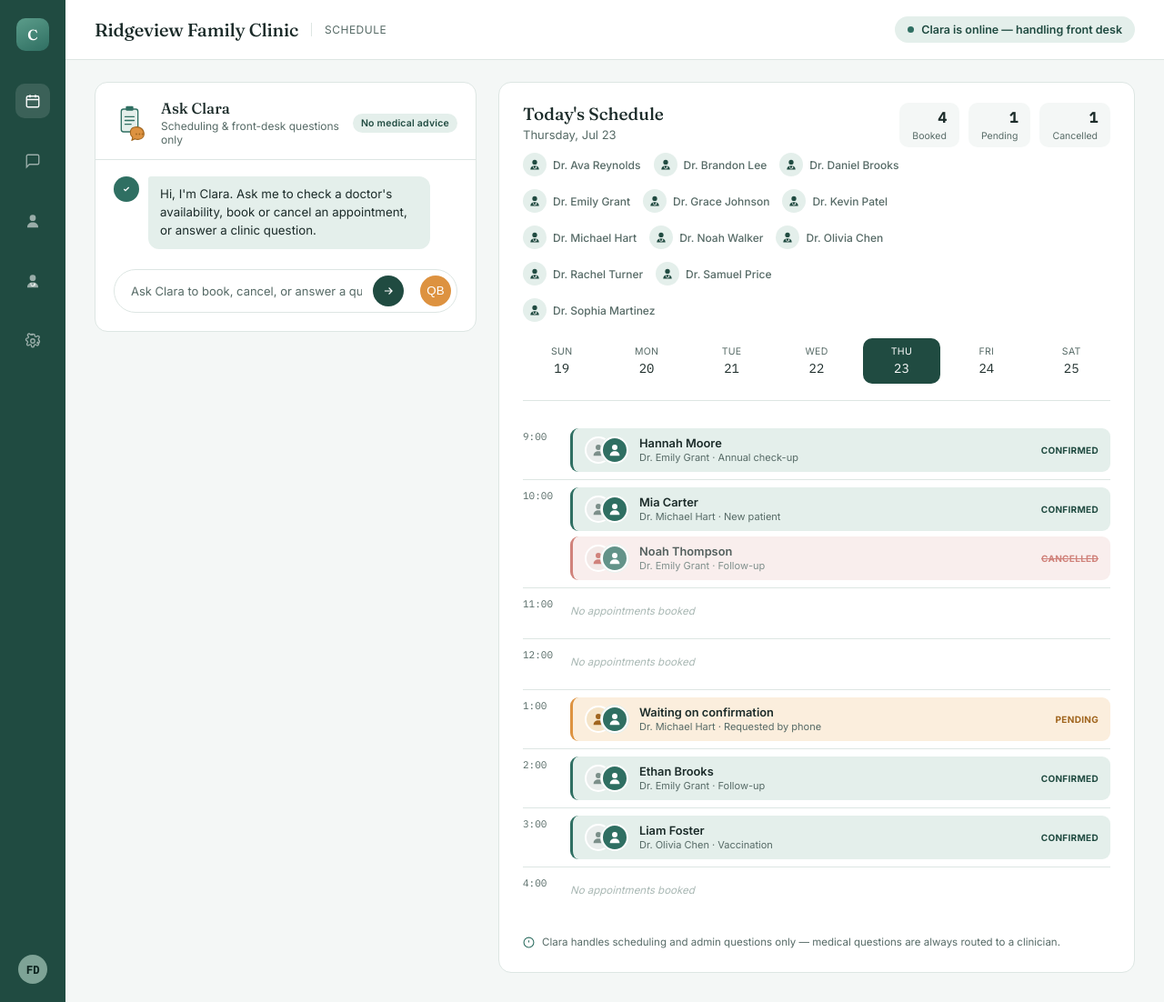
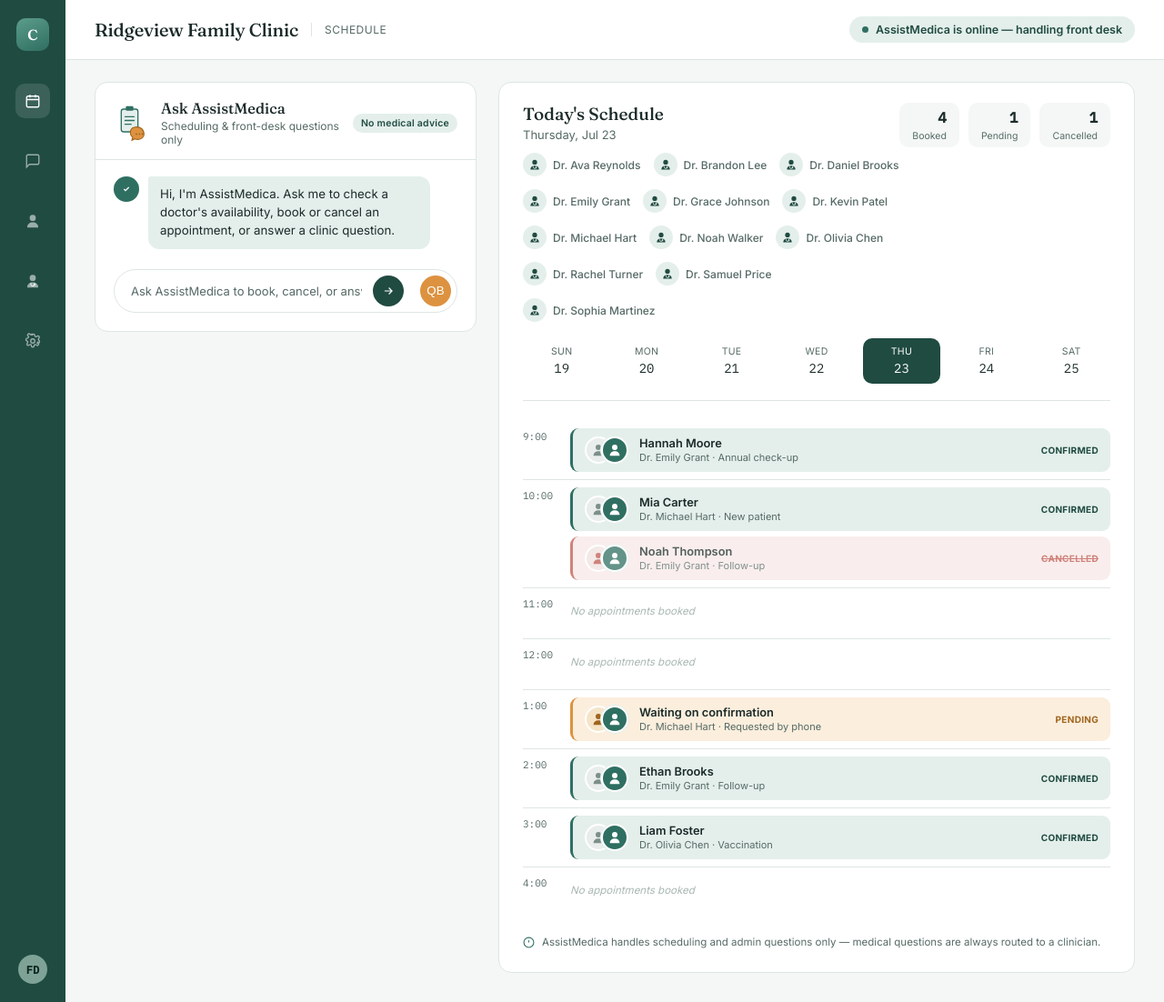
Before and after one commit to faizanarshad/Health, a Flask app: page / in a window 1280 px wide. Shown: the whole page at 91% size. Run offline with Flask 2, Linux system fonts and the light colour scheme; data comes from the database, SQL or seed files in the repository.

Commit message:
Rename assistant from Clara to AssistMedica
Updates all display text, docstrings, system prompt, and the
thread-message sender identifier/CSS class across the backend,
templates, and README.

Co-Authored-By: Claude Sonnet 5 <noreply@anthropic.com>

```diff
--- a/main.py
+++ b/main.py
@@ -26,7 +26,7 @@ def main() -> None:
         print("Make sure ANTHROPIC_API_KEY is set (see .env.example).")
         sys.exit(1)
 
-    print(f"Clara - {db.CLINIC_NAME} assistant")
+    print(f"AssistMedica - {db.CLINIC_NAME} assistant")
     print("Ask about appointments, availability, or clinic info. Type 'quit' to exit.\n")
 
     while True:
@@ -43,7 +43,7 @@ def main() -> None:
             break
 
         result = agent.send(user_input)
-        print(f"Clara: {result['reply']}")
+        print(f"AssistMedica: {result['reply']}")
         for call in result["tool_calls"]:
             print(f"  {call['trace']}")
         print()
--- a/src/healthagent/__init__.py
+++ b/src/healthagent/__init__.py
@@ -1,3 +1,3 @@
-"""Clara - a clinic scheduling/admin agent built on the Anthropic API."""
+"""AssistMedica - a clinic scheduling/admin agent built on the Anthropic API."""
 
 __version__ = "0.1.0"
--- a/src/healthagent/agent.py
+++ b/src/healthagent/agent.py
@@ -16,7 +16,7 @@ from . import tools
 
 MODEL = "claude-sonnet-4-5"
 
-SYSTEM_PROMPT = """You are Clara, the front-desk admin assistant for Ridgeview Family Clinic.
+SYSTEM_PROMPT = """You are AssistMedica, the front-desk admin assistant for Ridgeview Family Clinic.
 
 Scope: scheduling, availability, cancellations, and answering clinic FAQs
 (hours, location, insurance, cancellation policy, new-patient info).
--- a/src/healthagent/database.py
+++ b/src/healthagent/database.py
@@ -59,7 +59,7 @@ CREATE TABLE IF NOT EXISTS message_threads (
 CREATE TABLE IF NOT EXISTS thread_messages (
     id INTEGER PRIMARY KEY AUTOINCREMENT,
     thread_id INTEGER NOT NULL,
-    sender TEXT NOT NULL,          -- 'patient' | 'clara'
+    sender TEXT NOT NULL,          -- 'patient' | 'assistmedica'
     text TEXT NOT NULL,
     tool_line TEXT,                -- optional "→ tool_name(...)" trace shown in the UI
     created_at TEXT NOT NULL DEFAULT (datetime('now')),
@@ -260,12 +260,12 @@ def _seed_demo_data(conn: sqlite3.Connection) -> None:
         (thread_ids["Ava Miller"], "patient", "Can I cancel my 3pm with Dr. Emily Grant today?", None),
         (
             thread_ids["Ava Miller"],
-            "clara",
+            "assistmedica",
             "Of course — I've cancelled your 3:00 PM vaccination appointment. Would you like to rebook for another day?",
             'cancel_appointment(patient: "Ava Miller", slot: "15:00")',
         ),
         (thread_ids["Ava Miller"], "patient", "Next Tuesday if possible", None),
-        (thread_ids["Ava Miller"], "clara", "Dr. Olivia Chen has 10:30 AM or 1:15 PM open next Tuesday.", None),
+        (thread_ids["Ava Miller"], "assistmedica", "Dr. Olivia Chen has 10:30 AM or 1:15 PM open next Tuesday.", None),
         (thread_ids["Lucas Reed"], "patient", "Thanks, see you Thursday!", None),
         (thread_ids["Isabella Scott"], "patient", "Do you have parking on site?", None),
         (thread_ids["Noah Parker"], "patient", "Rescheduled to next week, thank you", None),
--- a/src/healthagent/tools.py
+++ b/src/healthagent/tools.py
@@ -277,7 +277,7 @@ def get_thread(thread_id: int) -> dict | None:
 
 
 def add_thread_message(thread_id: int, sender: str, text: str, tool_line: str | None = None) -> dict:
-    """Append a message to a thread (used for both patient replies and Clara's responses)."""
+    """Append a message to a thread (used for both patient replies and AssistMedica's responses)."""
     with db.get_connection() as conn:
         cursor = conn.execute(
             "INSERT INTO thread_messages (thread_id, sender, text, tool_line) VALUES (?, ?, ?, ?)",
--- a/templates/dashboard.html
+++ b/templates/dashboard.html
@@ -2,7 +2,7 @@
 <html lang="en">
 <head>
 <meta charset="UTF-8">
-<title>Clara — {{ clinic_name }}</title>
+<title>AssistMedica — {{ clinic_name }}</title>
 <meta name="viewport" content="width=device-width, initial-scale=1.0">
 <link rel="preconnect" href="https://fonts.googleapis.com">
 <link href="https://fonts.googleapis.com/css2?family=Fraunces:opsz,wght@9..144,400;9..144,500;9..144,600&family=Inter:wght@400;500;600;700&family=IBM+Plex+Mono:wght@400;500&display=swap" rel="stylesheet">
@@ -75,10 +75,10 @@
   .msg.user{ flex-direction:row-reverse; }
   .msg-avatar{ width:28px;height:28px; }
   .msg-avatar svg{ width:16px; height:16px; }
-  .msg.clara .msg-avatar{ background: var(--teal); color:white; }
+  .msg.assistmedica .msg-avatar{ background: var(--teal); color:white; }
   .msg.user .msg-avatar{ background: var(--patient-tint); color: var(--patient); }
   .bubble{ padding: 10px 13px; border-radius: 12px; font-size: 13.3px; line-height:1.5; max-width: 82%; }
-  .msg.clara .bubble{ background: var(--teal-tint); color: var(--ink); border-top-left-radius: 3px; }
+  .msg.assistmedica .bubble{ background: var(--teal-tint); color: var(--ink); border-top-left-radius: 3px; }
   .msg.user .bubble{ background: #F1F3F2; border-top-right-radius: 3px; }
   .bubble.redirect{ background: var(--amber-tint); border: 1px solid #F0D9B3; }
   .bubble .redirect-tag{ display:block; font-size:10.5px; font-weight:700; color: #A0651E; letter-spacing:.04em; text-transform: uppercase; margin-bottom: 4px; }
@@ -284,7 +284,7 @@
         <div class="clinic-name">{{ clinic_name }}</div>
         <div class="page-label" id="page-label">Schedule</div>
       </div>
-      <div class="status-pill"><div class="status-dot"></div><span id="status-text">Clara is online — handling front desk</span></div>
+      <div class="status-pill"><div class="status-dot"></div><span id="status-text">AssistMedica is online — handling front desk</span></div>
     </div>
 
     <!-- ================= SCHEDULE PAGE ================= -->
@@ -301,7 +301,7 @@
                 <circle cx="30" cy="39" r="1.1" fill="#A0651E"/><circle cx="34" cy="39" r="1.1" fill="#A0651E"/><circle cx="38" cy="39" r="1.1" fill="#A0651E"/>
               </svg>
               <div>
-                <div class="panel-title">Ask Clara</div>
+                <div class="panel-title">Ask AssistMedica</div>
                 <div class="panel-sub">Scheduling &amp; front-desk questions only</div>
               </div>
             </div>
@@ -309,7 +309,7 @@
           </div>
           <div class="chat-thread" id="schedule-chat-thread"></div>
           <div class="chat-input">
-            <input type="text" id="schedule-chat-input" placeholder="Ask Clara to book, cancel, or answer a question…">
+            <input type="text" id="schedule-chat-input" placeholder="Ask AssistMedica to book, cancel, or answer a question…">
             <button class="send-btn" id="schedule-send-btn"><svg viewBox="0 0 24 24"><use href="#icon-send" fill="none" stroke="currentColor"/></svg></button>
             <button id="qb-toggle" class="send-btn" title="Quick book" style="margin-left:8px; background:var(--amber);">QB</button>
           </div>
@@ -340,7 +340,7 @@
           </div>
           <div class="week-strip" id="week-strip"></div>
           <div class="timeline" id="timeline"></div>
-          <div class="footnote"><svg viewBox="0 0 24 24" fill="none" stroke="currentColor" stroke-width="2"><path d="M12 8v4M12 16h.01"/><circle cx="12" cy="12" r="10"/></svg>Clara handles scheduling and admin questions only — medical questions are always routed to a clinician.</div>
+          <div class="footnote"><svg viewBox="0 0 24 24" fill="none" stroke="currentColor" stroke-width="2"><path d="M12 8v4M12 16h.01"/><circle cx="12" cy="12" r="10"/></svg>AssistMedica handles scheduling and admin questions only — medical questions are always routed to a clinician.</div>
         </div>
       </div>
     </div>
@@ -373,22 +373,22 @@
       <div class="settings-grid">
         <div class="settings-card">
           <h3>Clinic Hours</h3>
-          <div class="card-sub">Clara uses this to answer hours questions and block bookings outside these times.</div>
+          <div class="card-sub">AssistMedica uses this to answer hours questions and block bookings outside these times.</div>
           <div id="settings-hours"></div>
         </div>
         <div class="settings-card">
           <h3>Insurance Accepted</h3>
-          <div class="card-sub">Clara references this list when patients ask about coverage.</div>
+          <div class="card-sub">AssistMedica references this list when patients ask about coverage.</div>
           <div id="settings-insurance"></div>
         </div>
         <div class="settings-card">
           <h3>Cancellation Policy</h3>
-          <div class="card-sub">Shown to patients when they ask, and enforced when Clara processes a cancellation.</div>
+          <div class="card-sub">Shown to patients when they ask, and enforced when AssistMedica processes a cancellation.</div>
           <div id="settings-cancellation"></div>
         </div>
         <div class="settings-card">
-          <h3>Clara's Guardrails</h3>
-          <div class="card-sub">Enforced by the system prompt — Clara always redirects these.</div>
+          <h3>AssistMedica's Guardrails</h3>
+          <div class="card-sub">Enforced by the system prompt — AssistMedica always redirects these.</div>
           <div id="settings-guardrails"></div>
         </div>
       </div>
@@ -455,31 +455,31 @@
   }
 
   function renderChatMessage(container, {sender, text, toolLine}){
-    const isClara = sender === 'clara';
+    const isAssistMedica = sender === 'assistmedica';
     const wrap = document.createElement('div');
-    wrap.className = 'msg ' + (isClara ? 'clara' : 'user');
-    const redirect = isClara && looksLikeRedirect(text, toolLine ? [toolLine] : []);
+    wrap.className = 'msg ' + (isAssistMedica ? 'assistmedica' : 'user');
+    const redirect = isAssistMedica && looksLikeRedirect(text, toolLine ? [toolLine] : []);
     wrap.innerHTML = `
-      <div class="msg-avatar icon-circle" style="${isClara ? 'background:var(--teal)' : ''}">${isClara ? checkIcon : patientIcon}</div>
+      <div class="msg-avatar icon-circle" style="${isAssistMedica ? 'background:var(--teal)' : ''}">${isAssistMedica ? checkIcon : patientIcon}</div>
       <div class="bubble ${redirect ? 'redirect' : ''}">
         ${redirect ? '<span class="redirect-tag">Redirected — outside my scope</span>' : ''}
         ${escapeHtml(text)}
         ${toolLine ? `<div class="tool-line">${escapeHtml(toolLine)}</div>` : ''}
       </div>`;
-    if (!isClara) wrap.querySelector('.msg-avatar').classList.add('patient');
+    if (!isAssistMedica) wrap.querySelector('.msg-avatar').classList.add('patient');
     container.appendChild(wrap);
     container.scrollTop = container.scrollHeight;
   }
 
   // ---------------------------------------------------------------------
-  // Schedule page: "Ask Clara" console + today's timeline
+  // Schedule page: "Ask AssistMedica" console + today's timeline
   // ---------------------------------------------------------------------
   const scheduleThread = document.getElementById('schedule-chat-thread');
   let selectedDate = toLocalISODate(new Date());
 
   renderChatMessage(scheduleThread, {
-    sender: 'clara',
-    text: "Hi, I'm Clara. Ask me to check a doctor's availability, book or cancel an appointment, or answer a clinic question."
+    sender: 'assistmedica',
+    text: "Hi, I'm AssistMedica. Ask me to check a doctor's availability, book or cancel an appointment, or answer a clinic question."
   });
 
   async function sendConsoleMessage(){
@@ -497,16 +497,16 @@
       });
       const data = await res.json();
       if (data.error) {
-        renderChatMessage(scheduleThread, {sender: 'clara', text: data.error});
+        renderChatMessage(scheduleThread, {sender: 'assistmedica', text: data.error});
       } else {
         renderChatMessage(scheduleThread, {
-          sender: 'clara', text: data.reply,
+          sender: 'assistmedica', text: data.reply,
           toolLine: data.tool_calls && data.tool_calls.length ? data.tool_calls.map(t => t.trace).join('  ') : null,
         });
         loadSchedule(selectedDate); // refresh timeline in case something was booked/cancelled
       }
     } catch (e) {
-      renderChatMessage(scheduleThread, {sender: 'clara', text: 'Sorry, I could not reach the server: ' + e.message});
+      renderChatMessage(scheduleThread, {sender: 'assistmedica', text: 'Sorry, I could not reach the server: ' + e.message});
     } finally {
       btn.disabled = false;
     }
@@ -623,7 +623,7 @@
       const data = await res.json();
       if (res.ok){
         msg.textContent = data.message;
-        renderChatMessage(scheduleThread, {sender:'clara', text: data.message});
+        renderChatMessage(scheduleThread, {sender:'assistmedica', text: data.message});
         toggleQuickBook(false);
         loadSchedule(selectedDate);
       } else {
@@ -926,7 +926,7 @@
     view.innerHTML = `
       <div class="thread-view-head">
         <div class="icon-circle patient" style="width:36px;height:36px">${patientIcon}</div>
-        <div><div class="thread-view-name">${escapeHtml(thread.patient_name)}</div><div class="thread-view-channel">${escapeHtml(thread.channel)} · Handled by Clara</div></div>
+        <div><div class="thread-view-name">${escapeHtml(thread.patient_name)}</div><div class="thread-view-channel">${escapeHtml(thread.channel)} · Handled by AssistMedica</div></div>
       </div>
       <div class="thread-view-body" id="thread-view-body"></div>
       <div class="chat-input">
@@ -959,16 +959,16 @@
       });
       const data = await res.json();
       if (data.error) {
-        renderChatMessage(body, {sender: 'clara', text: data.error});
+        renderChatMessage(body, {sender: 'assistmedica', text: data.error});
       } else {
         renderChatMessage(body, {
-          sender: 'clara', text: data.reply,
+          sender: 'assistmedica', text: data.reply,
           toolLine: data.tool_calls && data.tool_calls.length ? data.tool_calls.map(t => t.trace).join('  ') : null,
         });
         loadThreads();
       }
     } catch (e) {
-      renderChatMessage(body, {sender: 'clara', text: 'Sorry, I could not reach the server: ' + e.message});
+      renderChatMessage(body, {sender: 'assistmedica', text: 'Sorry, I could not reach the server: ' + e.message});
     } finally {
       btn.disabled = false;
     }
```
Also changed, not shown: web.py (+8 -8 lines), README.md.
